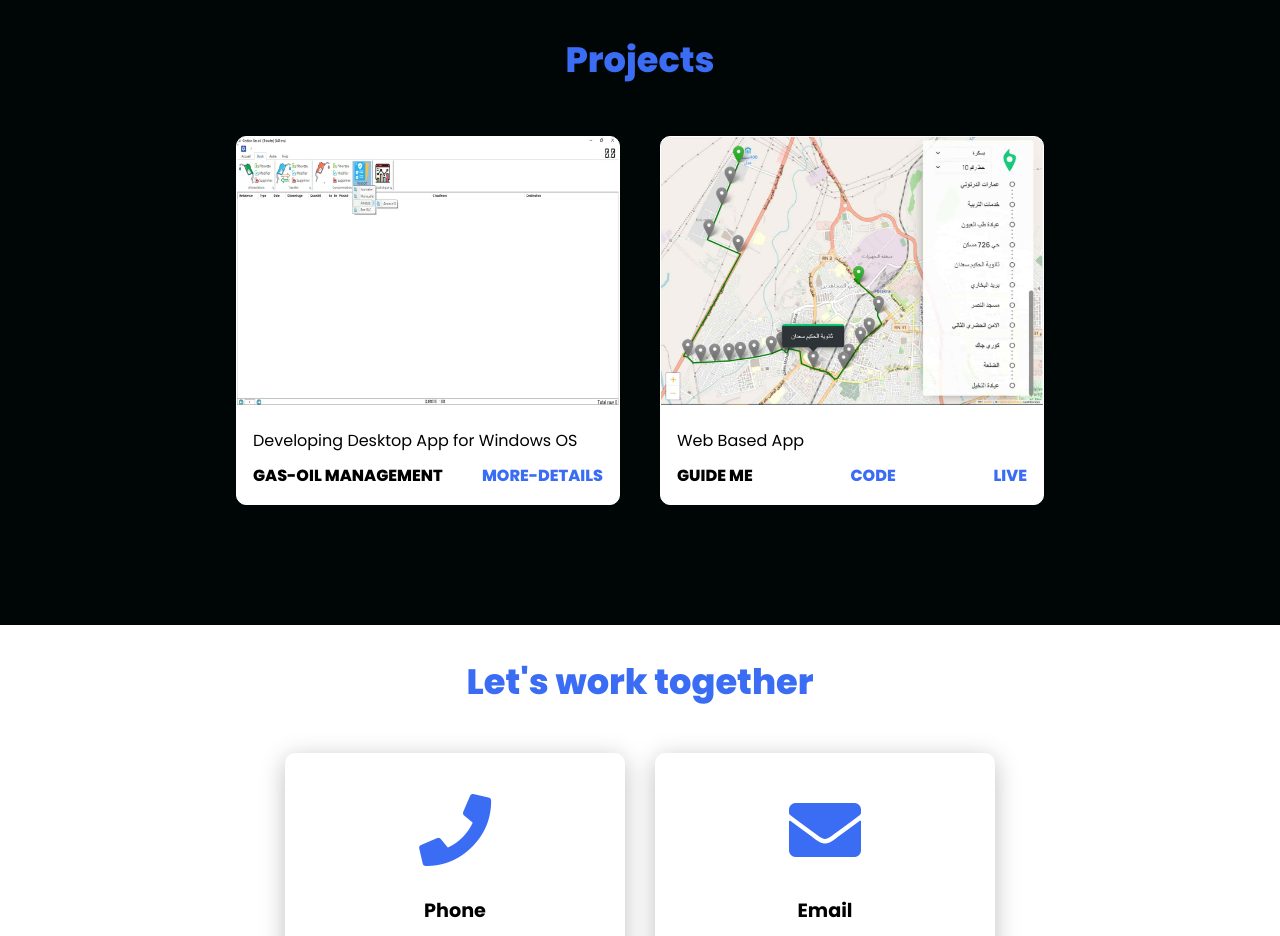
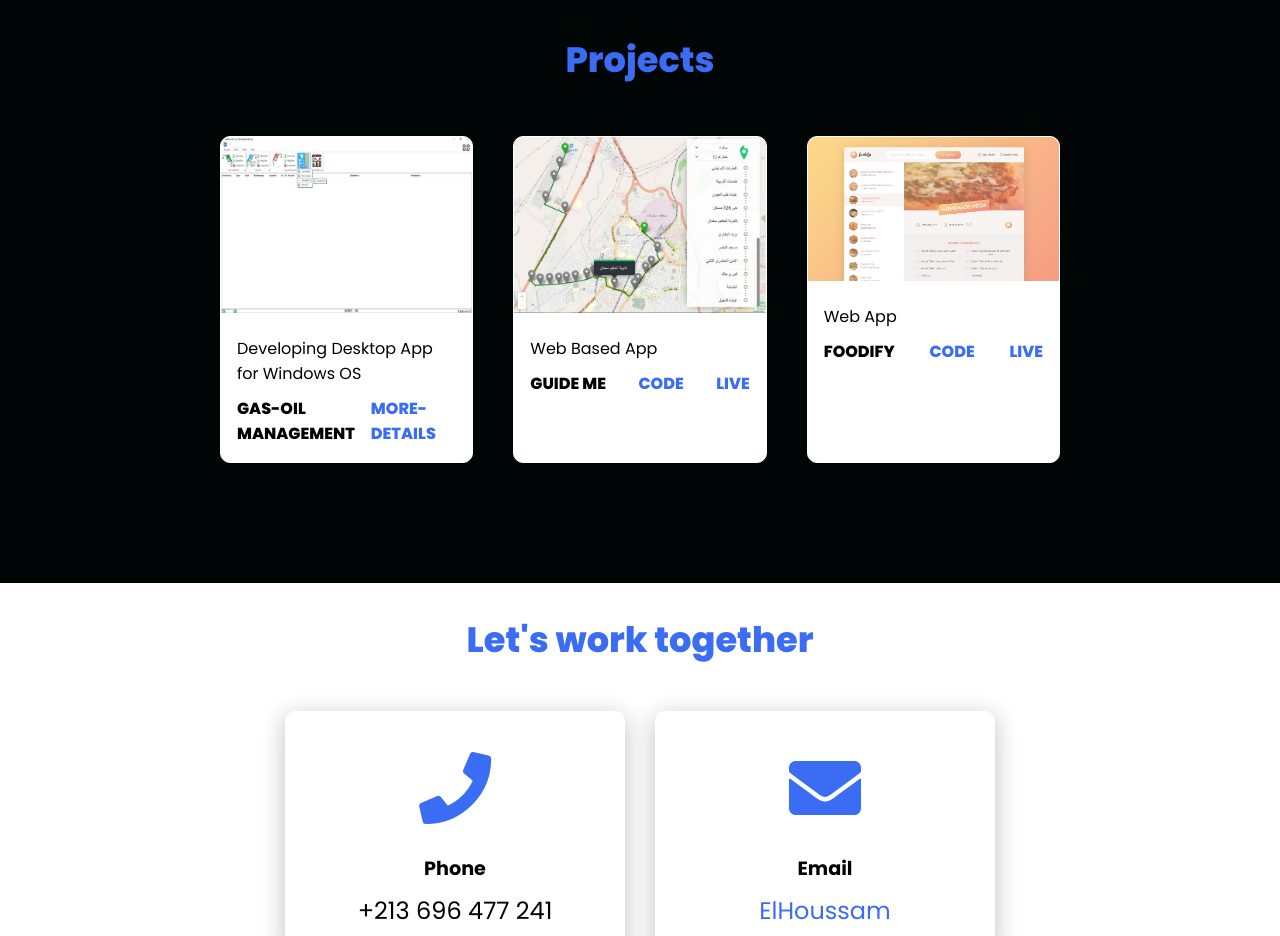
Before and after one commit to elhoussam/Portfolio, a plain HTML site: page index.html in a window 1280 px wide. Shown: the part 1436-2372 px from the top of the page. Drawn offline with Linux system fonts and the light colour scheme.

Commit message:
Add foodify App to my portfolio

```diff
--- a/index.html
+++ b/index.html
@@ -109,6 +109,23 @@
                 </div>
             </div>
 
+            <div class="project-card">
+
+                <div class="project-image">
+                    <img src="files/images/foodify.jpg" />
+                </div>
+                <div class="project-info">
+                    <p class="project-categorie">
+                        Web  App
+                    </p>
+                    <strong class="project-title">
+                        <span>Foodify</span>
+                        <a target="_blank" href="https://github.com/elhoussam/Forkify" class="more-details">Code</a>
+                        <a target="_blank" href="https://myfoodify.netlify.app/" class="more-details">Live</a>
+                    </strong>
+                </div>
+            </div>
+
 
         </div>
         </div>
```
Also changed, not shown: files/images/foodify.jpg (added).
